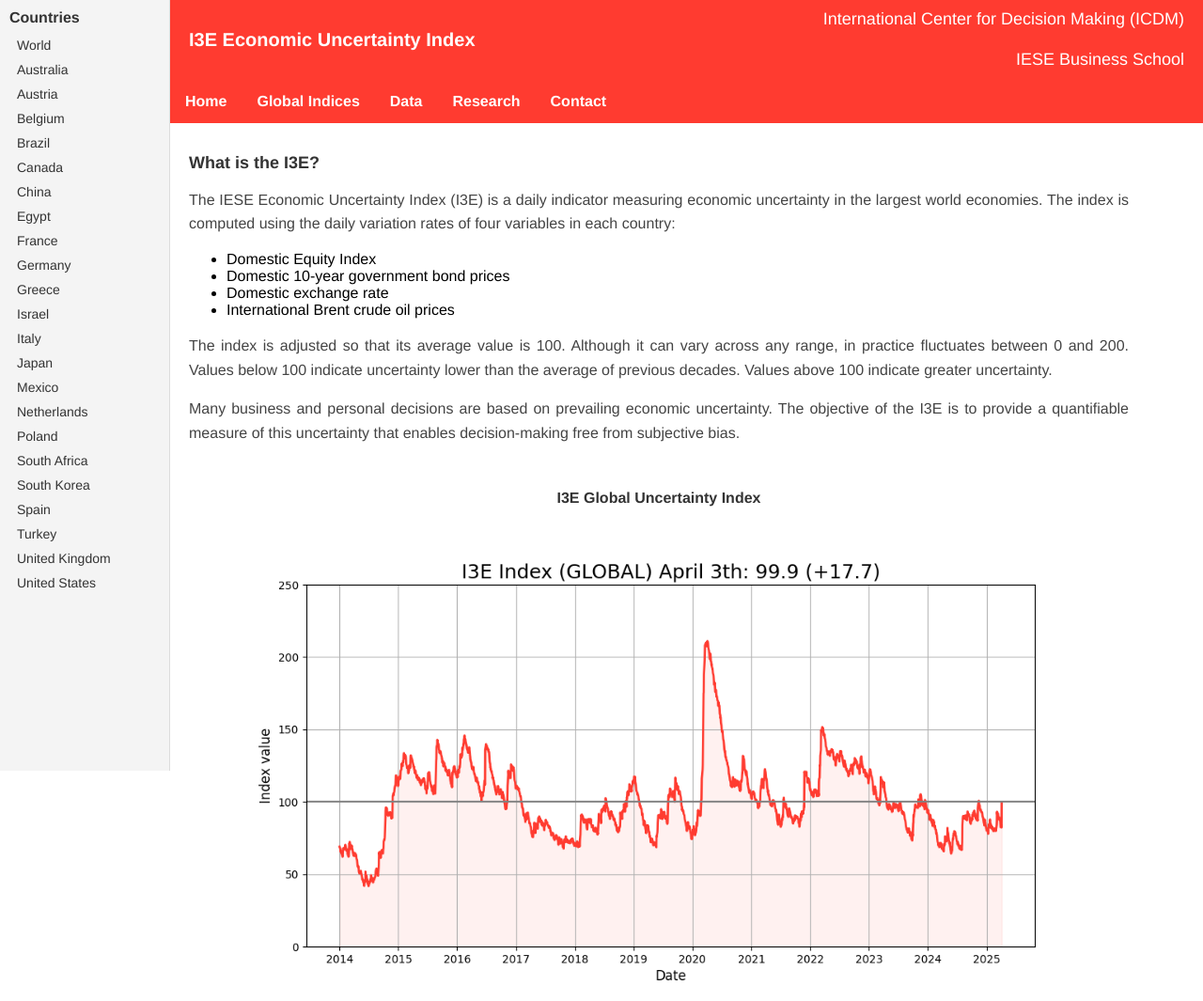
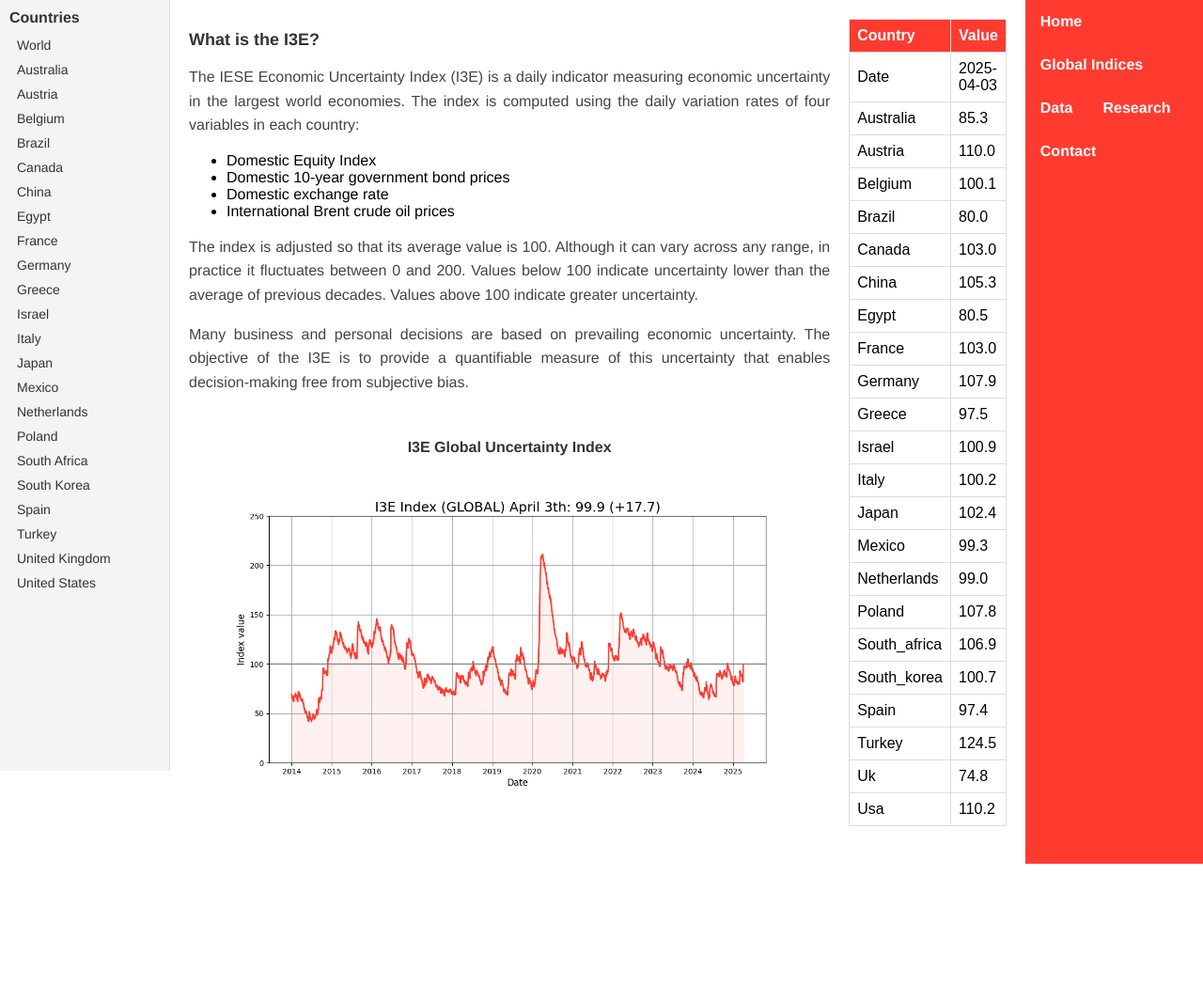
Before and after one commit to wdecisions/i3e, a plain HTML site: page docs/index.html in a window 1280 px wide. Shown: the whole page at 94% size. After the commit the page ends 919 px from the top, so only its background shows below. Drawn offline with Linux system fonts and the light colour scheme.

Commit message:
Update index.html

```diff
--- a/docs/index.html
+++ b/docs/index.html
@@ -11,7 +11,6 @@
       padding: 0;
       display: flex;
     }
-
     .sidebar {
       width: 160px;
       flex-shrink: 0; /* Keeps the sidebar width fixed */
@@ -21,33 +20,57 @@
       overflow-y: auto;
       border-right: 1px solid #ddd;
     }
-
     .sidebar h2 {
       font-size: 16px;
       margin-top: 0;
       margin-bottom: 8px;
     }
-
     .sidebar a {
       display: block;
-      padding: 4px 8px; /* Reduced padding for a more compact look */
+      padding: 4px 8px;
       color: #333;
       text-decoration: none;
-      margin-bottom: 2px; /* Reduced margin between links */
-      font-size: 14px; /* Optionally, reduce font size for a more compact list */
+      margin-bottom: 2px;
+      font-size: 14px;
     }
-
     .sidebar a:hover {
       background-color: #FF3B30;
       color: white;
     }
-
     .main {
       flex-grow: 1;
       display: flex;
-      flex-direction: column;
+      flex-direction: row;
+      padding: 20px;
+      max-width: 1000px;
+      margin: 0 auto;
     }
-
+    .content {
+      flex-grow: 1;
+      text-align: justify;
+    }
+    /* Style for the table container on the right */
+    #table-container {
+      width: 300px;
+      margin-left: 20px;
+    }
+    /* Modern table styling */
+    #table-container table {
+      width: 100%;
+      border-collapse: collapse;
+      font-family: Arial, sans-serif;
+      margin-bottom: 20px;
+    }
+    #table-container th,
+    #table-container td {
+      border: 1px solid #ddd;
+      padding: 8px;
+      text-align: left;
+    }
+    #table-container th {
+      background-color: #FF3B30;
+      color: white;
+    }
     .header {
       background-color: #FF3B30;
       color: white;
@@ -57,24 +80,21 @@
       justify-content: space-between;
       align-items: center;
     }
-
     .header .title {
       font-weight: bold;
     }
-
     .header .subtitle {
       text-align: right;
       font-size: 18px;
       line-height: 1.2;
     }
-
     .nav {
       background-color: #FF3B30;
       overflow: hidden;
       padding: 0;
       margin: 0;
+      clear: both;
     }
-
     .nav a {
       float: left;
       display: block;
@@ -84,27 +104,17 @@
       text-decoration: none;
       font-weight: bold;
     }
-
     .nav a:hover {
       background-color: #e12f27;
     }
-
-    .content {
-      padding: 20px;
-      max-width: 1000px;
-      text-align: justify;
-    }
-
     h1 {
       color: #333333;
       font-size: 18px;
     }
-
     h2 {
       color: #333333;
       font-size: 16px;
     }
-
     p {
       line-height: 1.6;
       color: #444;
@@ -140,23 +150,6 @@
   </div>
 
   <div class="main">
-    <div class="header">
-      <div class="title">I3E Economic Uncertainty Index</div>
-      <div class="subtitle">
-        International Center for Decision Making (ICDM)<br><br>
-        IESE Business School
-      </div>
-    </div>
-
-    <div class="nav">
-      <a href="#">Home</a>
-      <a href="#">Global Indices</a>
-      <a href="#">Data</a>
-      <a href="#">Research</a>
-      <a href="#">Contact</a>
-    </div>
-
-    <!-- The original main page view is stored here -->
     <div class="content" id="content">
       <h1>What is the I3E?</h1>
       <p>The IESE Economic Uncertainty Index (I3E) is a daily indicator measuring economic uncertainty in the largest world economies.
@@ -167,21 +160,35 @@
         <li>Domestic exchange rate</li>
         <li>International Brent crude oil prices</li>
       </ul>
-      <p>The index is adjusted so that its average value is 100. Although it can vary across any range, in practice fluctuates between 0 and 200.
+      <p>The index is adjusted so that its average value is 100. Although it can vary across any range, in practice it fluctuates between 0 and 200.
          Values below 100 indicate uncertainty lower than the average of previous decades. Values above 100 indicate greater uncertainty.</p>
       <p>Many business and personal decisions are based on prevailing economic uncertainty.
-         The objective of the I3E is to provide a quantifiable measure of this uncertainty that enables decision-making free from subjective bias.</p><br>
+         The objective of the I3E is to provide a quantifiable measure of this uncertainty that enables decision-making free from subjective bias.</p>
+      <br>
       <h2 style="text-align: center;">I3E Global Uncertainty Index</h2>
       <img src="plots/global.png" alt="I3E Global Index Plot" style="max-width: 100%; height: auto; margin-top: 10px;">
+    </div>
 
+    <!-- New table container on the right -->
+    <div id="table-container">
+      <!-- The table will be inserted here dynamically -->
     </div>
   </div>
 
+  <div class="nav">
+    <a href="#">Home</a>
+    <a href="#">Global Indices</a>
+    <a href="#">Data</a>
+    <a href="#">Research</a>
+    <a href="#">Contact</a>
+  </div>
+
   <script>
-    // Define a global variable for the current date (formatted as locale-specific)
+    // Define a global variable for yesterday's date
     var d = new Date();
     d.setDate(d.getDate() - 1);
     var time = d.toLocaleDateString();
+
     // Store the original content so that Home returns to it.
     var initialContent = document.getElementById('content').innerHTML;
 
@@ -195,10 +202,9 @@
         if (linkText === 'Home') {
           // Reset to the original main page view.
           contentDiv.innerHTML = initialContent;
-
         } else if (linkText === 'Global Indices') {
           contentDiv.innerHTML = `
-            <h2>I3E Global Uncertainty Index</h2>
+            <h2 style="text-align: center;">I3E Global Uncertainty Index</h2>
             <img src="plots/global.png" alt="I3E Global Index Plot" style="max-width: 100%; height: auto; margin-top: 10px;">
             <h2>I3E Euro Uncertainty Index</h2>
             <img src="plots/germany.png" alt="I3E Euro Index Plot" style="max-width: 100%; height: auto; margin-top: 10px;">
@@ -207,14 +213,12 @@
           contentDiv.innerHTML = `
             <p><a href="i3e_global.txt" target="_blank">DATA</a> - Download I3E global data (txt). Updated daily (${time}).</p>
             <p><a href="i3e_countries.txt" target="_blank">DATA</a> - Download I3E country data (txt). Updated daily (${time}).</p>
-          </p>
           `;
         } else if (linkText === 'Research') {
           contentDiv.innerHTML = `
             <h2>Research Papers</h2>
-            <p><a href="methodology.pdf" target="_blank">Working paper</a> - I3E Technical Note.<p>
-            <p><a href="methodology.pdf" target="_blank">Working paper</a> - Comparisson I3E, WUI, EPU and WIX.<p>
-            </p>
+            <p><a href="methodology.pdf" target="_blank">Working paper</a> - I3E Technical Note.</p>
+            <p><a href="methodology.pdf" target="_blank">Working paper</a> - Comparison I3E, WUI, EPU and WIX.</p>
           `;
         } else if (linkText === 'Contact') {
           contentDiv.innerHTML = `
@@ -231,6 +235,48 @@
         }
       });
     });
+
+    // Function to load the i3e_countries.txt file and build the table
+    function loadCountryTable() {
+      fetch('i3e_countries.txt')
+        .then(response => response.text())
+        .then(text => {
+          // Split the text into lines and trim any extra whitespace
+          let lines = text.trim().split('\n');
+          if (lines.length < 2) return; // Must have a header and at least one data row
+
+          // The first line contains the column headers (assume tab-separated)
+          let headers = lines[0].split('\t');
+          // Get the last non-empty line (the latest row of data)
+          let lastLine = lines[lines.length - 1].split('\t');
+
+          // Build the table HTML (skip the column named "global")
+          let tableHTML = '<table>';
+          // Optional: Add a header row for clarity
+          tableHTML += '<tr><th>Country</th><th>Value</th></tr>';
+
+          for (let i = 0; i < headers.length; i++) {
+            let header = headers[i].trim();
+            if (header.toLowerCase() === 'global') continue;
+            // Capitalize the first letter of the country name
+            let countryName = header.charAt(0).toUpperCase() + header.slice(1);
+            let value = lastLine[i].trim();
+            tableHTML += `<tr>
+                            <td>${countryName}</td>
+                            <td>${value}</td>
+                          </tr>`;
+          }
+          tableHTML += '</table>';
+
+          // Insert the table HTML into the table container
+          document.getElementById('table-container').innerHTML = tableHTML;
+        })
+        .catch(error => {
+          console.error('Error loading country data:', error);
+        });
+    }
+    // Load the table after the page finishes loading
+    window.addEventListener('load', loadCountryTable);
   </script>
 </body>
 </html>
```
